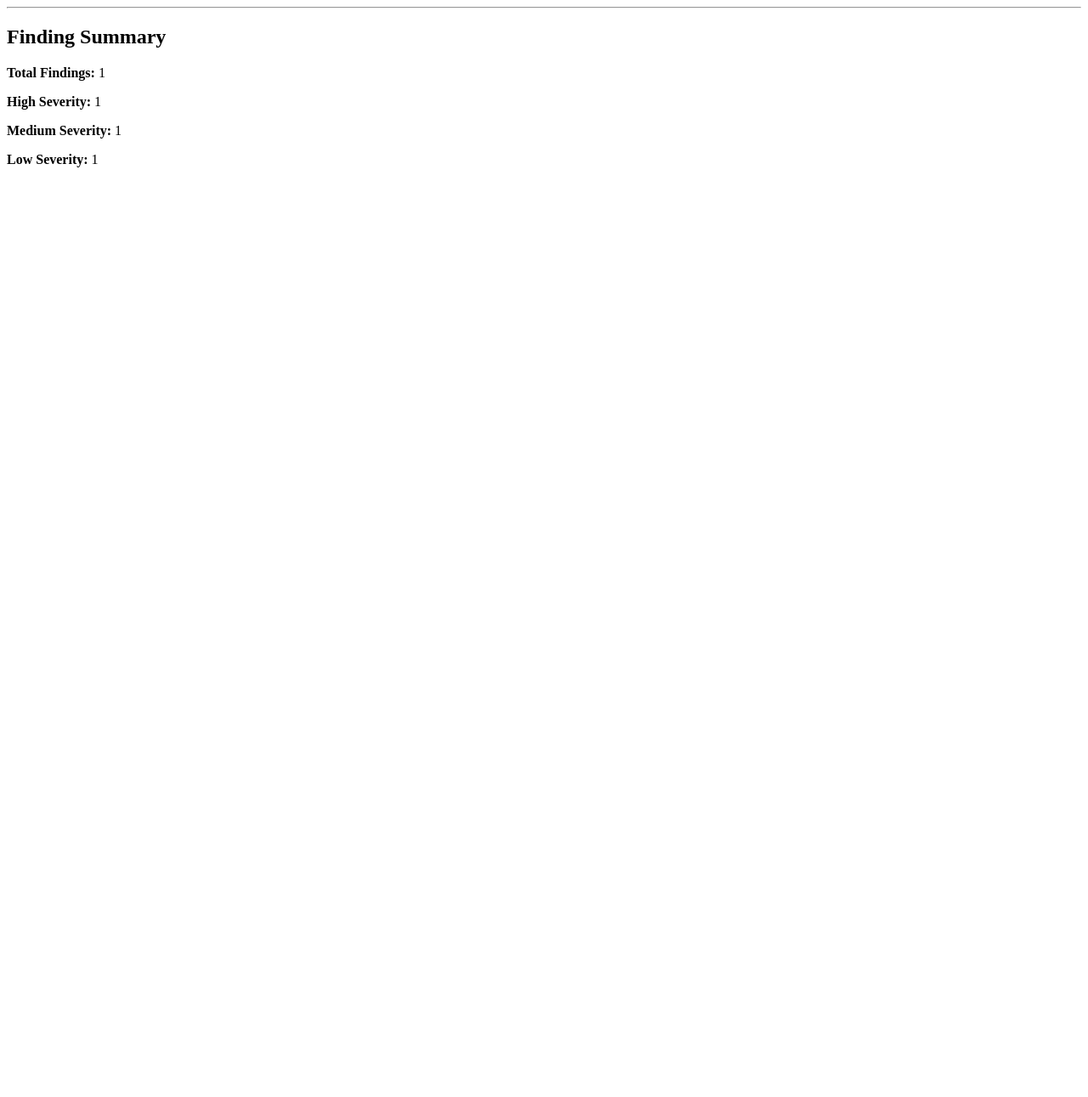
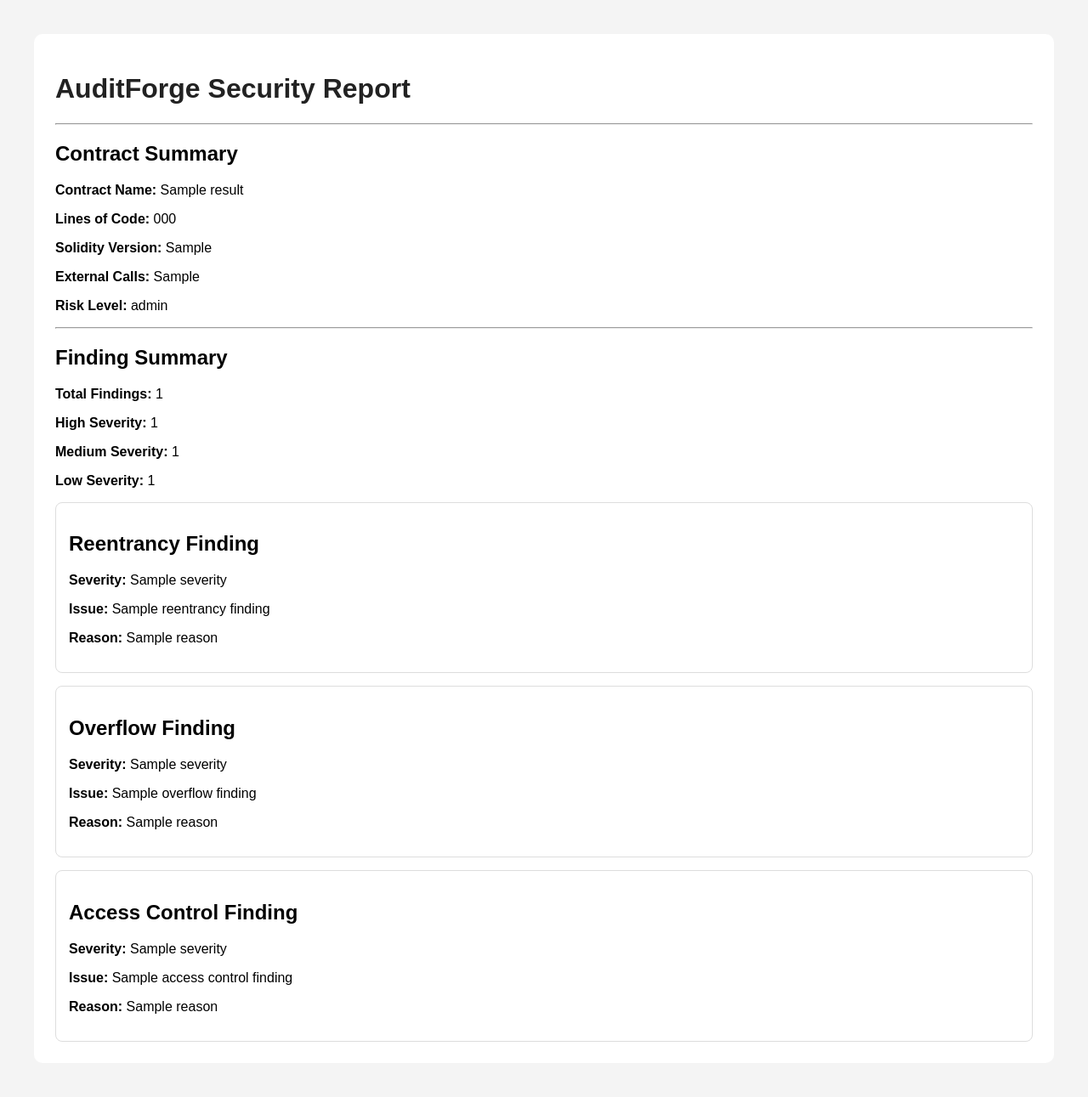
Before and after one commit to husna-fathima-713/AuditForge, a Flask app: template templates/report.html in a window 1280 px wide. Shown: the whole page at 85% size. Before the commit the page ends 197 px from the top, so only its background shows below. Run offline with Flask 3, Linux system fonts and the light colour scheme; the template is opened without the code that fills it: most values are stand-ins (such as "Sample title", 1, 10 or a date in 2020).

Commit message:
Restore complete audit report template

```diff
--- a/templates/report.html
+++ b/templates/report.html
@@ -1,3 +1,47 @@
+<!DOCTYPE html>
+<html>
+
+<head>
+    <title>AuditForge Report</title>
+    <link rel="stylesheet"
+          href="{{ url_for('static', filename='style.css') }}">
+</head>
+
+<body>
+
+<div class="container">
+
+    <h1>AuditForge Security Report</h1>
+
+    <hr>
+
+    <h2>Contract Summary</h2>
+
+    <p>
+        <strong>Contract Name:</strong>
+        {{ result.contract_name }}
+    </p>
+
+    <p>
+        <strong>Lines of Code:</strong>
+        {{ result.lines_of_code }}
+    </p>
+
+    <p>
+        <strong>Solidity Version:</strong>
+        {{ result.solidity_version }}
+    </p>
+
+    <p>
+        <strong>External Calls:</strong>
+        {{ result.external_calls }}
+    </p>
+
+    <p>
+        <strong>Risk Level:</strong>
+        {{ result.risk_level }}
+    </p>
+
     <hr>
 
     <h2>Finding Summary</h2>
@@ -21,3 +65,83 @@
         <strong>Low Severity:</strong>
         {{ result.low_count }}
     </p>
+
+    {% if result.reentrancy_finding %}
+
+    <div class="finding">
+
+        <h2>Reentrancy Finding</h2>
+
+        <p>
+            <strong>Severity:</strong>
+            {{ result.reentrancy_finding.severity }}
+        </p>
+
+        <p>
+            <strong>Issue:</strong>
+            {{ result.reentrancy_finding.title }}
+        </p>
+
+        <p>
+            <strong>Reason:</strong>
+            {{ result.reentrancy_finding.reason }}
+        </p>
+
+    </div>
+
+    {% endif %}
+
+    {% if result.overflow_finding %}
+
+    <div class="finding">
+
+        <h2>Overflow Finding</h2>
+
+        <p>
+            <strong>Severity:</strong>
+            {{ result.overflow_finding.severity }}
+        </p>
+
+        <p>
+            <strong>Issue:</strong>
+            {{ result.overflow_finding.title }}
+        </p>
+
+        <p>
+            <strong>Reason:</strong>
+            {{ result.overflow_finding.reason }}
+        </p>
+
+    </div>
+
+    {% endif %}
+
+    {% if result.access_control_finding %}
+
+    <div class="finding">
+
+        <h2>Access Control Finding</h2>
+
+        <p>
+            <strong>Severity:</strong>
+            {{ result.access_control_finding.severity }}
+        </p>
+
+        <p>
+            <strong>Issue:</strong>
+            {{ result.access_control_finding.title }}
+        </p>
+
+        <p>
+            <strong>Reason:</strong>
+            {{ result.access_control_finding.reason }}
+        </p>
+
+    </div>
+
+    {% endif %}
+
+</div>
+
+</body>
+</html>
```
Lines whose indentation alone changed are shown as unchanged.
